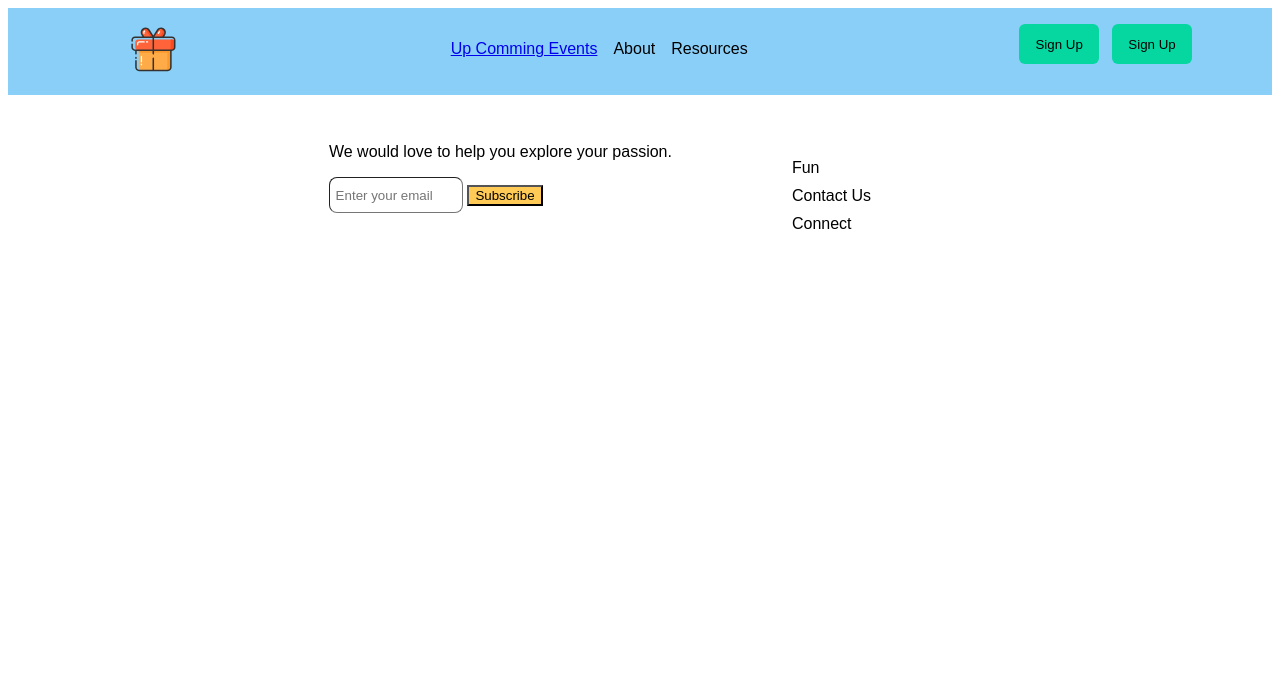
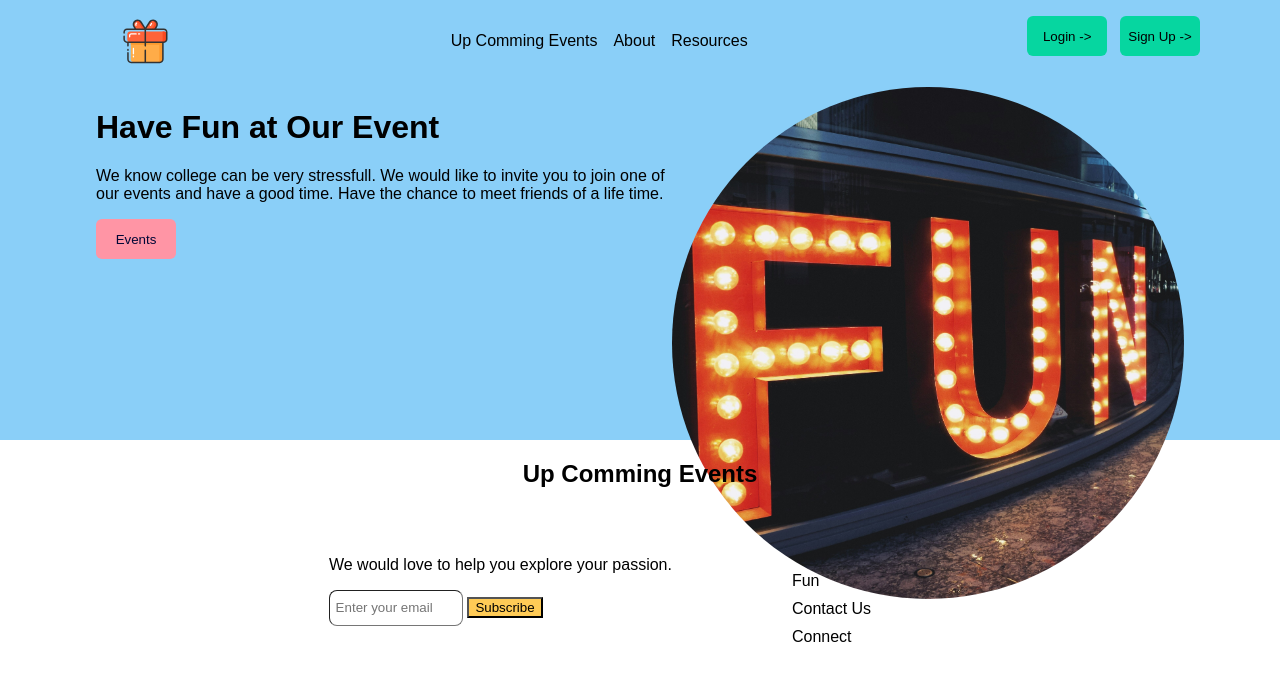
Before and after one commit to jweah555/assignment-2, a plain HTML site: page assignment-2/index.html in a window 1280 px wide. Drawn offline with Linux system fonts and the light colour scheme.

Commit message:
Completed header

```diff
--- a/assignment-2/index.html
+++ b/assignment-2/index.html
@@ -20,18 +20,38 @@
 
                 <li id="li-buttons">
                     <button>
-                         Sign Up
+                         Login ->
                     </button>
                       <button>
-                         Sign Up
+                         Sign Up ->
                     </button>
                 </li>
             </ul>
+
+
         </nav>
 
+        <div id="main-header">
+            <div class="left-header" >
+                <h1>Have Fun at Our Event</h1>
+                <p>We know college can be very stressfull.
+                   We would like to invite you to join one of
+                our events and have a good time.
+                Have the chance to meet friends of a life time. </p>
+                <a><button>
+                    Events
+                </button></a>
+
+            </div>
+            <img src="./images/fun.jpg" />
+            <!-- <div class="left-header"></div> -->
+        </div>
 
     </header>
 
+    <section>
+        <h1>Up Comming Events</h1>
+    </section>
 
        <footer>
         <div id="left-footer">
--- a/assignment-2/styles.css
+++ b/assignment-2/styles.css
@@ -2,10 +2,13 @@
 
 body {
     font-family: Arial, sans-serif;
+    margin: 0;
 }
 
 header {
     background-color: #8ACFF8;
+    margin: 0;
+    height: 55vh;
 }
 
 
@@ -18,6 +21,11 @@ ul {
     list-style: none;
 }
 
+a {
+    color: inherit;
+    text-decoration: none;
+}
+
 #first-li {
   text-decoration-style: none;
 }
@@ -26,9 +34,12 @@ li img {
     height: 3.2rem;
     width: 5;
 }
+
+
 nav {
     display: flex;
     justify-content: space-around;
+
 }
 
 /* #present {
@@ -61,10 +72,40 @@ nav {
     margin-top: 1rem;
 }
 
+#main-header {
+    display: flex;
+    justify-content: center;
+}
 
+#main-header  img{
+    width: 40%;
+    border-radius: 50%;
 
+}
 
+.left-header {
+    width: 45%;
 
+}
+
+.left-header button {
+     height: 2.5rem;
+    width: 5rem;
+    border-radius: 6px;
+    border-style: solid;
+    border-width: 0px;
+    background-color: #FF95A5;
+    color: #010736;
+}
+
+.left-header button:hover {
+    background-color: #FCE59A;
+}
+
+section {
+    display: flex;
+    justify-content: center;
+}
 
 
 
```
Also changed, not shown: assignment-2/images/fun.jpg (added).
